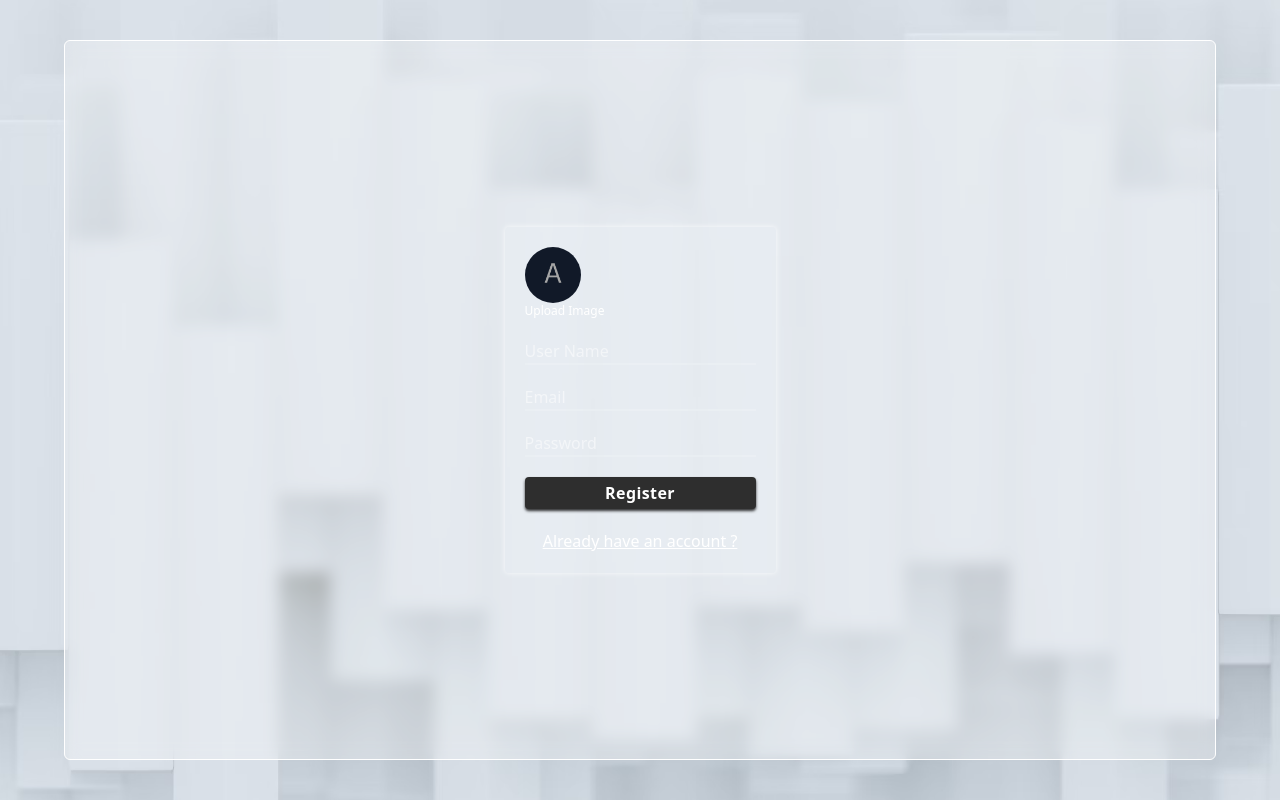
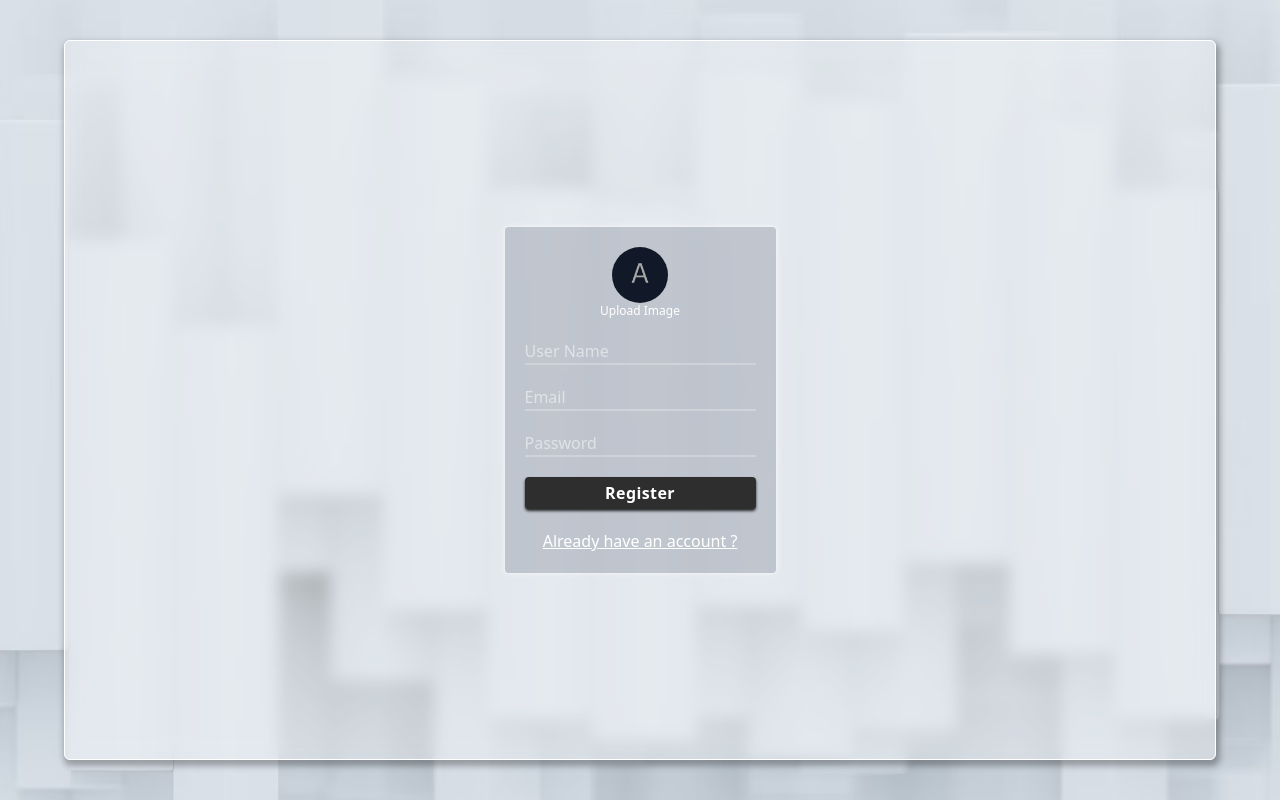
Before and after one commit to Juanagudelo9007/Chat-app-react, a React (Vite) app: page / in a window 1280 px wide. Built offline with nearby package versions, Linux system fonts and the light colour scheme; no server answers.

Commit message:
form color and style fixed

```diff
--- a/src/App.jsx
+++ b/src/App.jsx
@@ -6,7 +6,7 @@ import useAuthStore from "./store/userStore";
 import { getAuth, onAuthStateChanged } from "firebase/auth";
 
 const App = () => {
-  const { currentUser, userInfo, logOut, setIsLoading, loadChats,  } =
+  const { currentUser, userInfo, logOut, setIsLoading, loadChats } =
     useAuthStore();
   const auth = getAuth(app);
 
@@ -28,7 +28,7 @@ const App = () => {
   }, [currentUser]);
 
   return (
-    <div className="w-[90vw]  md:h-[90vh] bg-white/30 backdrop-blur-sm rounded-md p-2 border-1">
+    <div className="w-[90vw]  md:h-[90vh] bg-white/30 backdrop-blur-sm rounded-md p-2 border-1 shadow-[2px_4px_6px_2px_rgba(0,0,0,0.3)]">
       {currentUser ? <Home /> : <Login />}
     </div>
   );
--- a/src/components/ChatList.jsx
+++ b/src/components/ChatList.jsx
@@ -1,5 +1,5 @@
 import { CiSearch } from "react-icons/ci";
-import { FiMinusCircle } from "react-icons/fi";
+import { AiFillDelete } from "react-icons/ai";
 import useAuthStore from "../store/userStore";
 import { useEffect, useRef } from "react";
 import { app } from "../firebase/firebase";
@@ -91,20 +91,18 @@ const ChatList = () => {
                   setNewMessage(null);
                 }
               }}
-              className={`flex items-center  gap-2 p-2 transition-all duration-300 cursor-pointer overflow-hidden   border-b border-black
+              className={`flex items-center  gap-2 p-2 transition-all duration-300 cursor-pointer overflow-hidden   border-b border-gray-300
                 ${
                   isNewMessage
                     ? "bg-blue-600  animate-pulse hover:bg-blue-400"
                     : "bg-none "
                 }
-              ${
-                !isNewMessage && "hover:bg-gray-300"
-              } hover:scale-105 `}
+              ${!isNewMessage && "hover:bg-gray-300"} hover:scale-105 `}
             >
               <img
                 src={t.avatar}
                 alt=""
-                className="h-8 w-8 object-cover rounded-full"
+                className="h-8 w-8 object-cover rounded-full "
               />
 
               <div
@@ -119,7 +117,7 @@ const ChatList = () => {
                     clearChat(t.id);
                   }}
                 >
-                  <FiMinusCircle />
+                  <AiFillDelete />
                 </button>
                 <h1 className="text-[14px] capitalize font-bold">{t.name}</h1>
               </div>
--- a/src/components/ChatMessages.jsx
+++ b/src/components/ChatMessages.jsx
@@ -51,7 +51,10 @@ const ChatMessages = () => {
 
   return (
     <div className="relative flex flex-2 p-2 flex-col gap-3  h-[500px] md:h-full text-black">
-      <div id="top" className="w-full flex flex-col p-3">
+      <div
+        id="top"
+        className="w-full flex flex-col p-3 border-b border-gray-400 "
+      >
         <div
           id="relative profile"
           className="flex justify-between items-center gap-4"
@@ -76,7 +79,7 @@ const ChatMessages = () => {
             <img
               src={currentUser.avatar}
               alt=""
-              className="h-8 w-8  object-cover rounded-full cursor-pointer transition-all duration-300 hover:scale-110"
+              className="h-8 w-8  object-cover rounded-full cursor-pointer transition-all duration-300 hover:scale-110 border-2 border-gray-900"
               onClick={() => setCloseSesion((prev) => !prev)}
             />
             {closeSesion && (
@@ -93,7 +96,7 @@ const ChatMessages = () => {
       {receiver ? (
         <>
           <div
-            className="flex-1 flex-col overflow-auto bg-white/60 rounded-md"
+            className="flex-1 flex-col overflow-auto bg-white/10 rounded-md"
             id="mid-messages"
           >
             <div id="messages">
@@ -135,7 +138,7 @@ const ChatMessages = () => {
           <div id="bottom">
             <div className=" relative flex justify-between items-center gap-2 ">
               <input
-                className=" bg-[#c2c2c2]/40 text-xs py-1 rounded-md pl-2 outline-none w-full font-bold"
+                className=" bg-[#c2c2c2]/70 text-xs py-1 rounded-md pl-2 outline-none w-full font-bold"
                 type="text"
                 value={inputText}
                 placeholder="Type something..."
--- a/src/components/UserInfo.jsx
+++ b/src/components/UserInfo.jsx
@@ -7,10 +7,10 @@ const UserInfo = () => {
 
   return (
     <div className="w-full h-1/2 md:w-1/2 md:h-full flex flex-col p-2 gap-4 bg-white/70 rounded-md text-black">
-      <div className="justify-between items-center p-4 border-b-1 hidden md:flex  ">
+      <div className="justify-between items-center p-4 border-b-1 border-gray-300 hidden md:flex  ">
         <div className="flex justify-center items-center gap-3 ">
           <img
-            className="h-9 w-9 rounded-full object-cover hover:scale-150 transition-all duration-500"
+            className="h-10 w-10 rounded-full object-cover hover:scale-150 transition-all duration-500 border-2 border-gray-400"
             src={currentUser.avatar}
             alt=""
           />
--- a/src/pages/Login.jsx
+++ b/src/pages/Login.jsx
@@ -82,7 +82,7 @@ const Login = () => {
     <div className="flex justify-center items-center h-full ">
       {!isLoading && !localLoading && (
         <form
-          className="flex flex-col gap-5 bg-slate-100/20 p-5 rounded-sm shadow-[0px_0px_5px_rgba(255,255,255,0.8)]"
+          className="flex flex-col gap-5 items-center bg-gray-500/30 p-5 rounded-sm shadow-[0px_0px_5px_rgba(255,255,255,0.8)]"
           onSubmit={handleForm}
         >
           <input
@@ -95,7 +95,7 @@ const Login = () => {
             <>
               <label
                 htmlFor="file"
-                className="cursor-pointer hover:underline text-xs"
+                className="cursor-pointer hover:underline text-xs flex flex-col items-center"
               >
                 {" "}
                 <img
@@ -129,7 +129,7 @@ const Login = () => {
             id="password"
           />
           <motion.button
-            className="bg-[#2e2e2e] rounded-sm py-1 cursor-pointer font-bold tracking-wide shadow-[0px_2px_3px_rgba(0,0,0,0.8)]"
+            className="bg-[#2e2e2e] w-full rounded-sm py-1 cursor-pointer font-bold tracking-wide shadow-[0px_2px_3px_rgba(0,0,0,0.8)]"
             whileHover={{
               backgroundColor: "#1e1e1e",
             }}
```
